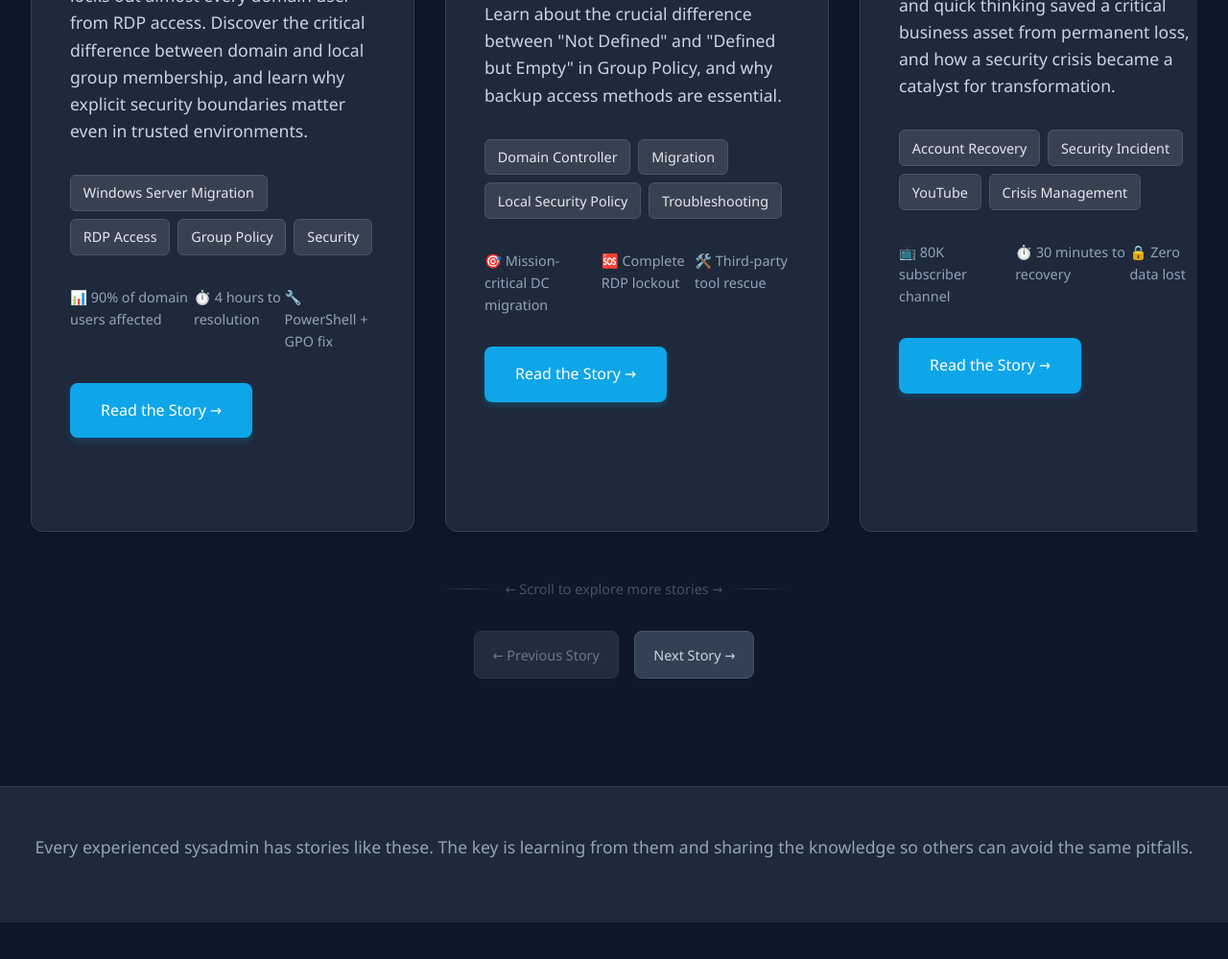
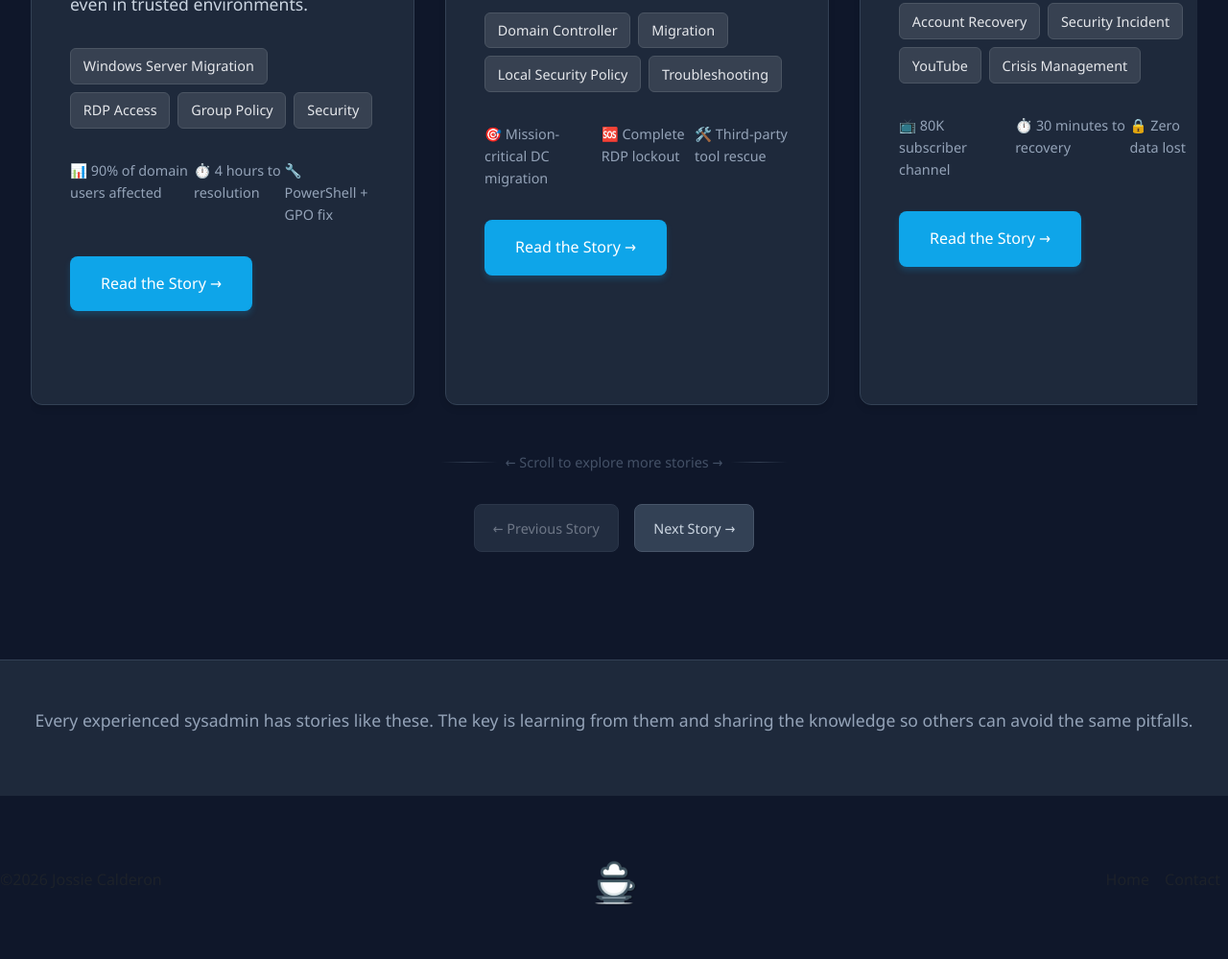
Before and after one commit to jossiecalderon/jossiecalderon, a website: page html/case-studies.html in a window 1280 px wide. Shown: the part 907-1906 px from the top of the page at 96% size. Before the commit the page ends 1868 px from the top, so only its background shows below. Drawn offline with nearby package versions, Linux system fonts and the light colour scheme.

Commit message:
Update case-studies.html

```diff
--- a/html/case-studies.html
+++ b/html/case-studies.html
@@ -312,7 +312,7 @@
 
     <!--Bootstrap elements such as these will have to be updated programatically via JS.-->
     <!--Otherwise this navbar must be copied and pasted in pages.-->
-    <header class="navbar navbar-expand-lg pb-1 mb-4 sticky-top">
+    <header class="navbar navbar-expand-lg pb-1 mb-4 fixed-top">
       <nav class="container-fluid" aria-label="Main navigation">
         <div class="d-flex align-items-center">
           <a class="navbar-brand p-0 me-0 me-lg-2" href="/">
@@ -333,20 +333,20 @@
 
         <!-- This div will collapse on small screens -->
         <div class="collapse navbar-collapse" id="navbarContent">
-          <ul class="navbar-nav mx-auto mb-2 mb-lg-0">
+          <!--<ul class="navbar-nav mx-auto mb-2 mb-lg-0">
             <li class="nav-item">
               <a class="nav-link" href="https://www.jossiecalderon.com/#aboutMe">About</a>
             </li>
             <li class="nav-item">
               <a class="nav-link" id="libraryButton" href="/html/case-studies.html">Case Studies</a>
             </li>
-            <!--<li class="nav-item">
+            <li class="nav-item">
               <a class="nav-link" id="projectsButton">Projects</a>
-            </li>-->
+            </li>
             <li class="nav-item">
               <a class="nav-link" data-bs-toggle="modal" data-bs-target="#contactModal" href="#" role="button">Contact</a>
             </li>
-          </ul>
+          </ul>-->
 
           <!-- Theme and subscription controls -->
           <div class="d-flex align-items-center">
@@ -493,6 +493,29 @@
     <div class="footer">
         <p>Every experienced sysadmin has stories like these. The key is learning from them and sharing the knowledge so others can avoid the same pitfalls.</p>
     </div>
+    <footer class="d-flex flex-wrap justify-content-between align-items-center py-3 my-4" id="pageFooter" aria-label="Footer">
+      <p class="col-md-4 mb-0 text-body-secondary">©2026 Jossie Calderon</p>
+      <a href="#" class="col-md-4 d-flex align-items-center justify-content-center mb-3 mb-md-0 me-md-auto link-body-emphasis text-decoration-none" aria-label="footer-logo">
+        <img src="/img/android-chrome-transparent.png" alt="Website logo" width="96" height="96">
+      </a>
+      <ul class="nav col-md-4 justify-content-end">
+        <li class="nav-item">
+          <a href="#" class="nav-link px-2 text-body-secondary">Home</a>
+        </li>
+        <!--<li class="nav-item">
+          <a href="/html/case-studies.html" class="nav-link px-2 text-body-secondary">Case Studies</a>
+        </li>
+        <li class="nav-item">
+          <a href="/projects.html" class="nav-link px-2 text-body-secondary">Projects</a>
+        </li>
+        <li class="nav-item">
+          <a href="/faqs.html" class="nav-link px-2 text-body-secondary">FAQs</a>
+        </li>-->
+        <li class="nav-item">
+          <a href="/contact.html" class="nav-link px-2 text-body-secondary">Contact</a>
+        </li>
+      </ul>
+    </footer>
 
     <script>
         document.addEventListener('DOMContentLoaded', function() {
```
